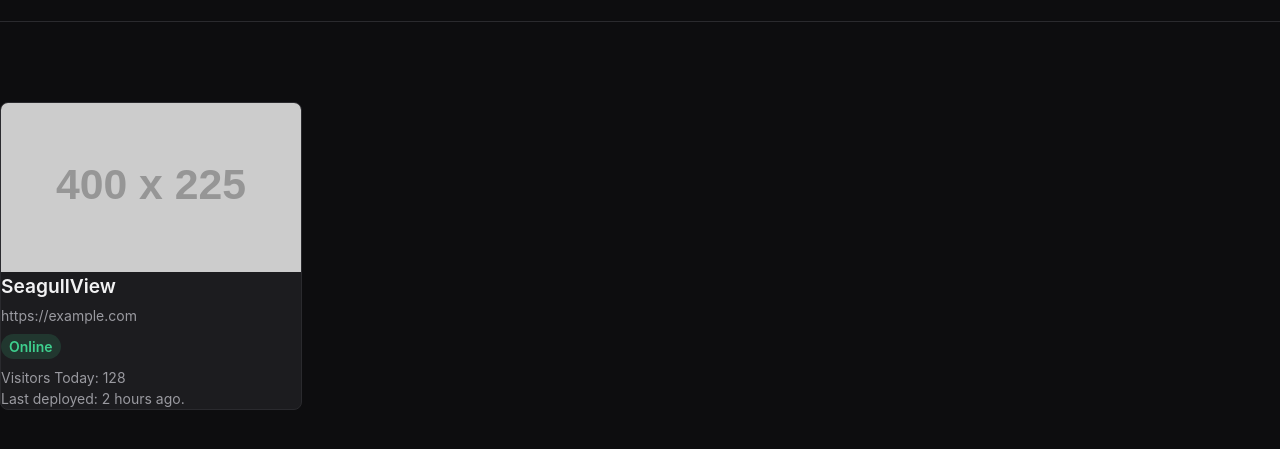
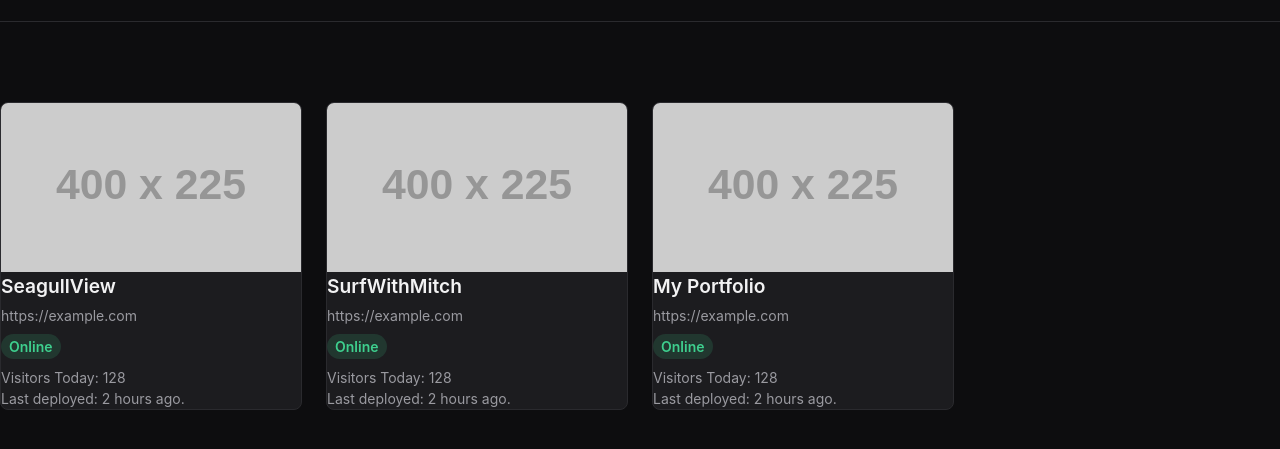
Before and after one commit to sorbeat/control-hub, a plain HTML site: page public/index.html in a window 1280 px wide. Shown: the part 63-512 px from the top of the page. Drawn offline with Linux system fonts and the light colour scheme; placeholder pictures from the web are drawn by us.

Commit message:
update site card component in index.html and add status indicators in base.css

```diff
--- a/public/css/base.css
+++ b/public/css/base.css
@@ -53,6 +53,7 @@ a {
 
 /* Site Card Component */
 .site-card{
+    display: block;
     background-color: var(--color-bg-card);
     border: 1px solid var(--color-border);
     border-radius: 8px;
@@ -91,6 +92,7 @@ a {
     margin-bottom: var(--spacing-sm);
 }
 
+/* Status Indicators */
 .site-card__status--online {
     background-color: rgba(62, 207, 142, 0.15);
     color: var(--color-success);
--- a/public/index.html
+++ b/public/index.html
@@ -14,8 +14,8 @@
 
     <main class = "dashboard"></main>
         <section class = "site-grid">
-            <!-- Note CSS Naming Conventions, BEM (single dash) is component and (double dash) is element -->
-            <article class = "site-card">
+<!-- Note CSS Naming Conventions, BEM (single dash) is component and (double dash) is element -->
+            <a href="site.html" class = "site-card">
                 <img class="site-card__thumbnail" src="https://via.placeholder.com/400x225" alt="Thumbnail of example site">
                 <div class = "site__body">
                     <h2 class = "site-card__name">SeagullView</h2>
@@ -24,7 +24,29 @@
                     <p class = "site-card__meta">Visitors Today: 128</p>
                     <p class = "site-card__meta">Last deployed: 2 hours ago.</p>
                 </div>
-            </article>
+            </a>
+
+            <a href="site.html" class = "site-card">
+                <img class="site-card__thumbnail" src="https://via.placeholder.com/400x225" alt="Thumbnail of example site">
+                <div class = "site__body">
+                    <h2 class = "site-card__name">SurfWithMitch</h2>
+                    <p class =" site-card__url">https://example.com</p>
+                    <span class = "site-card__status site-card__status--online">Online</span>
+                    <p class = "site-card__meta">Visitors Today: 128</p>
+                    <p class = "site-card__meta">Last deployed: 2 hours ago.</p>
+                </div>
+            </a>
+
+            <a href="site.html" class = "site-card">
+                <img class="site-card__thumbnail" src="https://via.placeholder.com/400x225" alt="Thumbnail of example site">
+                <div class = "site__body">
+                    <h2 class = "site-card__name">My Portfolio</h2>
+                    <p class =" site-card__url">https://example.com</p>
+                    <span class = "site-card__status site-card__status--online">Online</span>
+                    <p class = "site-card__meta">Visitors Today: 128</p>
+                    <p class = "site-card__meta">Last deployed: 2 hours ago.</p>
+                </div>
+            </a>
         </section>
     </main>
 
```
